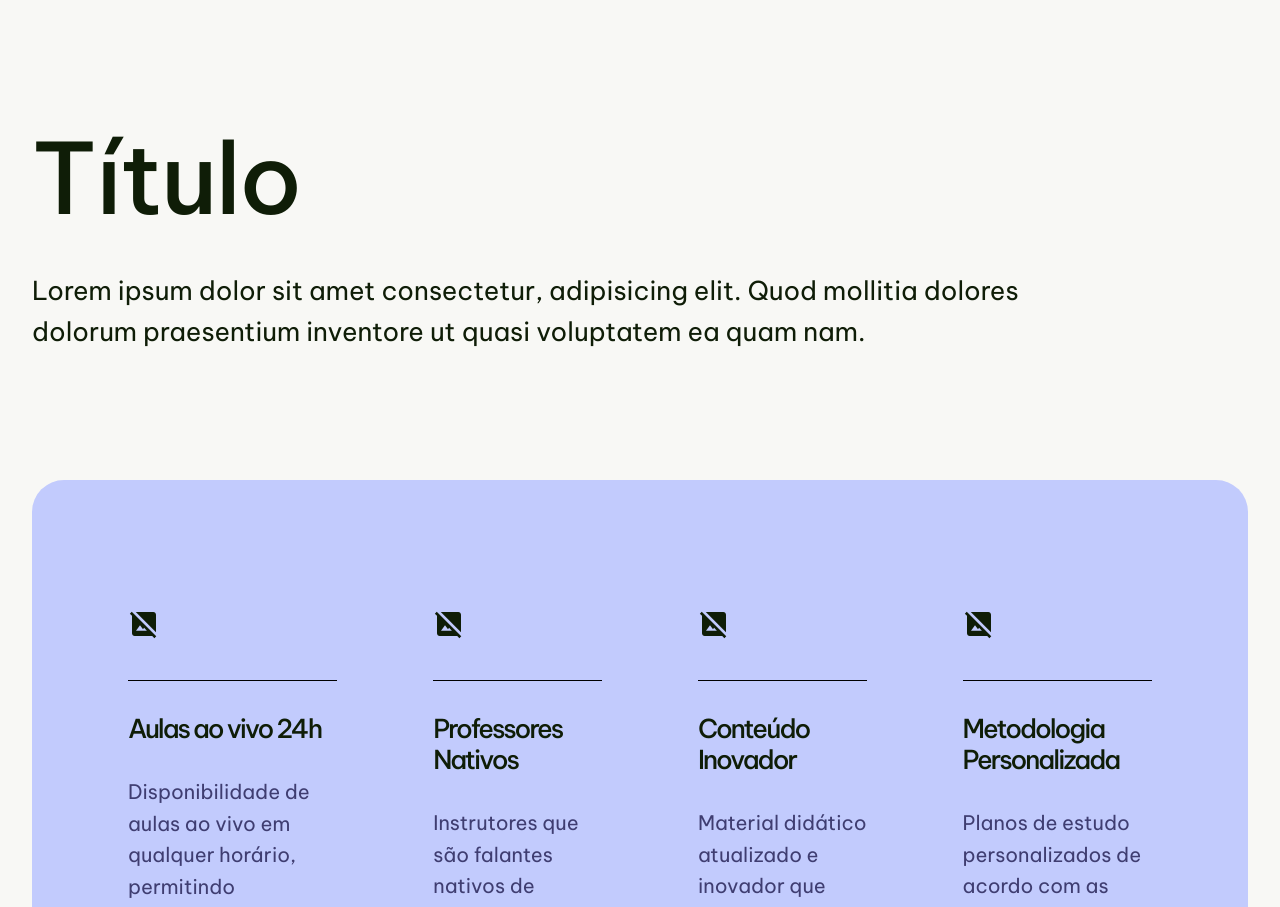
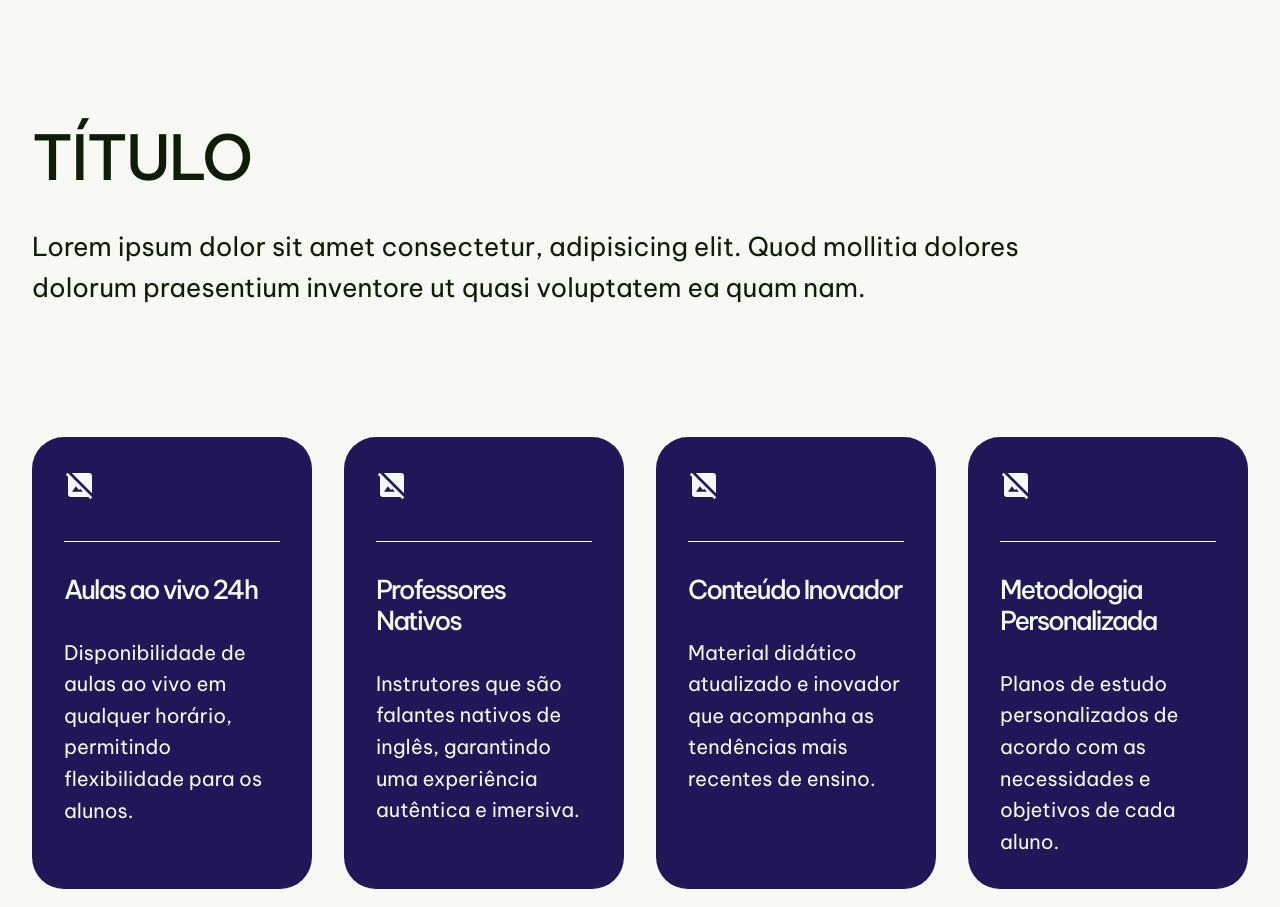
Before and after one commit to SnayderRodrigues/react-study, a React (Vite) app: page /expertise in a window 1280 px wide. Shown: the part 1480-2387 px from the top of the page. Built offline with nearby package versions, Linux system fonts and the light colour scheme.

Commit message:
update: expertise page content and courses sections

```diff
--- a/src/pages/expertise/ExpertisePageContent.jsx
+++ b/src/pages/expertise/ExpertisePageContent.jsx
@@ -10,7 +10,7 @@ const ExpertisePageContent = () => {
           <img src={Cat} alt="" />
         </div>
         <div className="expertisePage-midpage__headline">
-          <h2>Título</h2>
+          <h2>TÍTULO</h2>
           <p>
             Lorem ipsum dolor sit amet consectetur, adipisicing elit. Quod
             mollitia dolores dolorum praesentium inventore ut quasi voluptatem
--- a/src/pages/expertise/ExpertisePageCourses.jsx
+++ b/src/pages/expertise/ExpertisePageCourses.jsx
@@ -4,7 +4,8 @@ import Cat from "../../img/IMG_20200407_163224926_HDR-01.jpeg";
 const ExpertisePageCourses = () => {
   return (
     <section className="expertisePage-ending">
-      <div className="wrapper-medium expertisePage-ending__wrapper">
+      <div className="wrapper expertisePage-ending__wrapper">
+        <h2>NOSSOS CURSOS</h2>
         <div className="expertisePage-ending__content">
           <div className="expertisePage-ending__image-wrapper">
             <img src={Cat} alt="" />
--- a/src/styles/pages/expertise/_expertisepagecontent.scss
+++ b/src/styles/pages/expertise/_expertisepagecontent.scss
@@ -20,8 +20,6 @@
     margin-bottom: 8rem;
 
     h2 {
-      font-size: u.rem(98);
-      font-weight: 500;
       margin-bottom: 2rem;
     }
     p {
@@ -35,26 +33,26 @@
     justify-content: space-between;
     grid-template-columns: repeat(4, minmax(auto, 1fr));
     gap: 2rem;
-    background-color: var(--light-blue);
-    padding: 6rem 4rem;
-    border-radius: 2rem;
     margin-bottom: 4rem;
   }
   &__card {
     display: flex;
     flex-direction: column;
+    color: var(--text-color-2);
+    background-color: var(--dark-blue);
     padding: 2rem;
     border-radius: 2rem;
     transition: background-color 300ms linear;
+    cursor: default;
 
     &:hover {
-      background-color: var(--bg-color);
+      background-color: var(--accent-color);
     }
 
     span {
       font-size: 2rem;
       padding-bottom: 2rem;
-      border-bottom: 1.5px solid var(--black);
+      border-bottom: 1px solid var(--white);
       margin-bottom: 2rem;
     }
     h3 {
@@ -63,7 +61,6 @@
       margin-bottom: 2rem;
     }
     p {
-      color: var(--text-color-3);
       font-size: u.rem(20);
     }
   }
```
